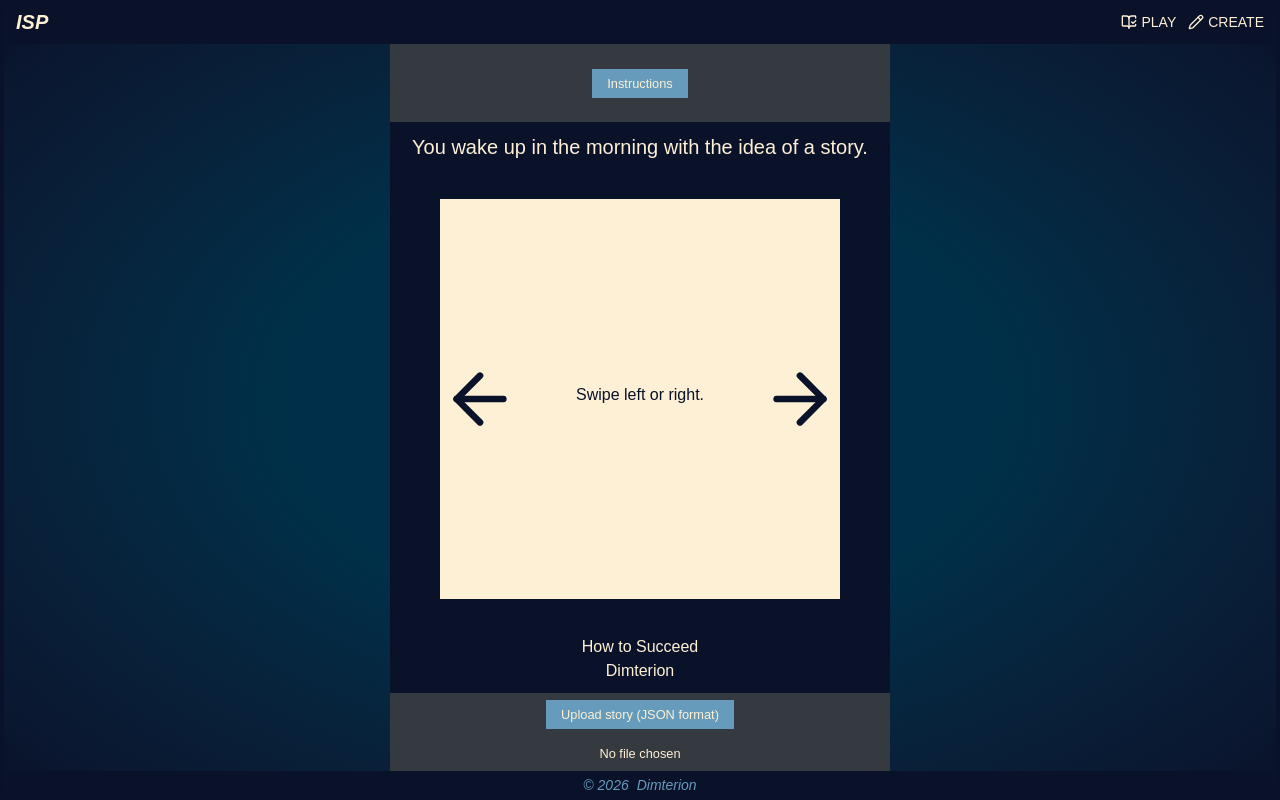
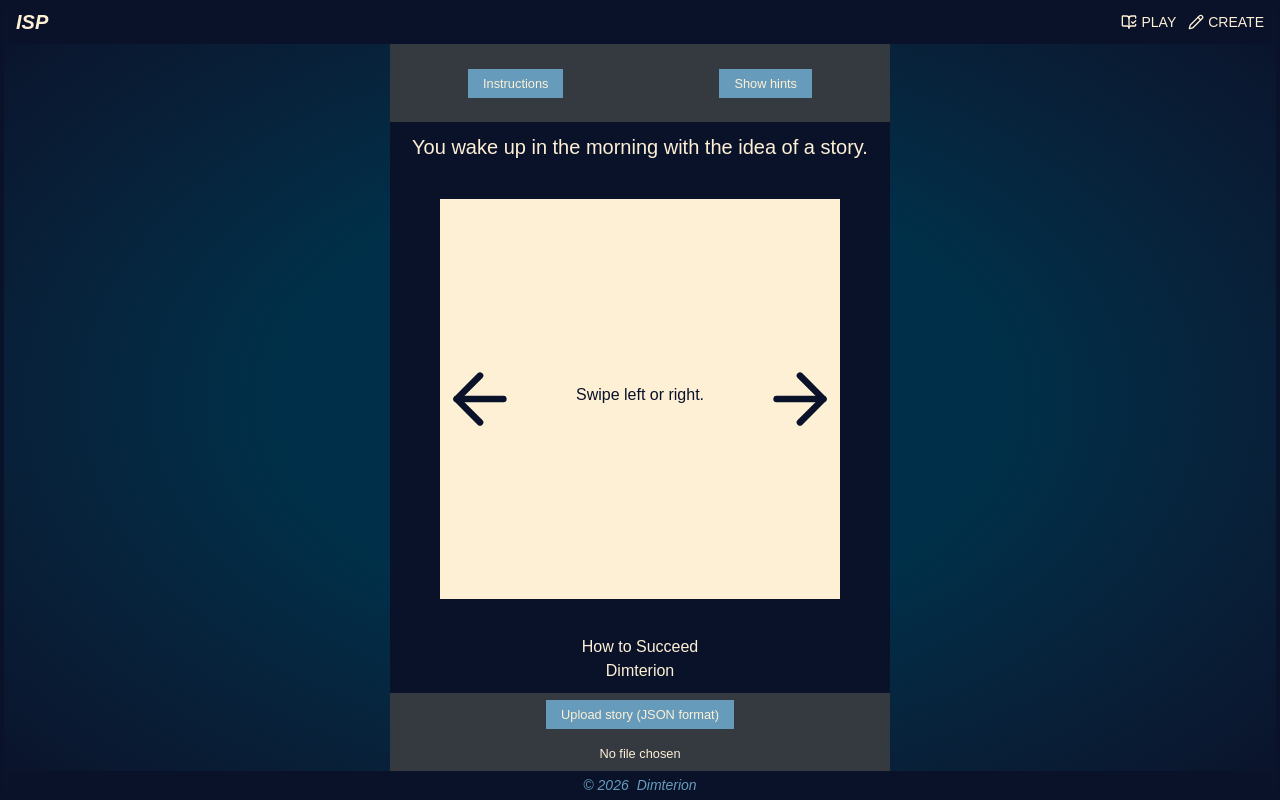
Before and after one commit to Dimterion/stories-platform, a React (Vite) app: page /adventure-game-player in a window 1280 px wide. Built offline with nearby package versions, Linux system fonts and the light colour scheme; no server answers; a web font is replaced by a local one.

Commit message:
add initial hints to AdventureGamePlayerPage

```diff
--- a/src/pages/adventureGamePlayer/adventureGamePlayer.css
+++ b/src/pages/adventureGamePlayer/adventureGamePlayer.css
@@ -38,11 +38,11 @@
 .agp-verticalCardHeader {
   align-items: center;
   display: flex;
-  flex-direction: column;
-  justify-content: center;
+  flex-flow: row wrap;
+  justify-content: space-around;
 }
 
-.agp-instructionsBtn {
+.agp-headerBtn {
   align-items: center;
   background: var(--color-lightBlue);
   color: var(--color-softWhite);
@@ -55,7 +55,7 @@
   text-align: center;
 }
 
-.agp-instructionsBtn:hover {
+.agp-headerBtn:hover {
   background: var(--color-darkBlue);
 }
 
@@ -64,6 +64,7 @@
   flex-direction: column;
   height: 100%;
   justify-content: space-between;
+  position: relative;
   text-align: center;
 }
 
--- a/src/pages/adventureGamePlayer/adventureGamePlayer.jsx
+++ b/src/pages/adventureGamePlayer/adventureGamePlayer.jsx
@@ -4,6 +4,7 @@ import { ArrowLeft, ArrowRight } from "lucide-react";
 import { useMetadata } from "../../utils/hooks";
 import Modal from "../../components/ui/Modal";
 import Instructions from "../../components/ui/Instructions";
+import Hint from "../../components/ui/Hint";
 import "./adventureGamePlayer.css";
 import sampleStory from "../../assets/sampleAdventureGame.json";
 
@@ -26,6 +27,7 @@ export default function AdventureGamePlayerPage() {
   const [isDragging, setIsDragging] = useState(false);
   const [fileName, setFileName] = useState(null);
   const [showModal, setShowModal] = useState(false);
+  const [showHints, setShowHints] = useState(false);
 
   const dragRef = useRef({ dragging: false, startClientX: 0, startX: 0 });
   const xRef = useRef(0);
@@ -222,14 +224,23 @@ export default function AdventureGamePlayerPage() {
         <div className="agp-verticalCardHeader">
           <button
             type="button"
-            className="agp-instructionsBtn"
+            className="agp-headerBtn"
             onClick={() => setShowModal(true)}
           >
             Instructions
           </button>
+
+          <button
+            onClick={() => setShowHints((prev) => !prev)}
+            aria-pressed={showHints}
+            className="agp-headerBtn"
+          >
+            {showHints ? "Hide hints" : "Show hints"}
+          </button>
         </div>
 
         <div className="agp-verticalCardBody">
+          {showHints && <Hint text="Main story text is displayed here." />}
           <p className="agp-nodeNext">{nodeText}</p>
 
           {hasOptions ? (
```
